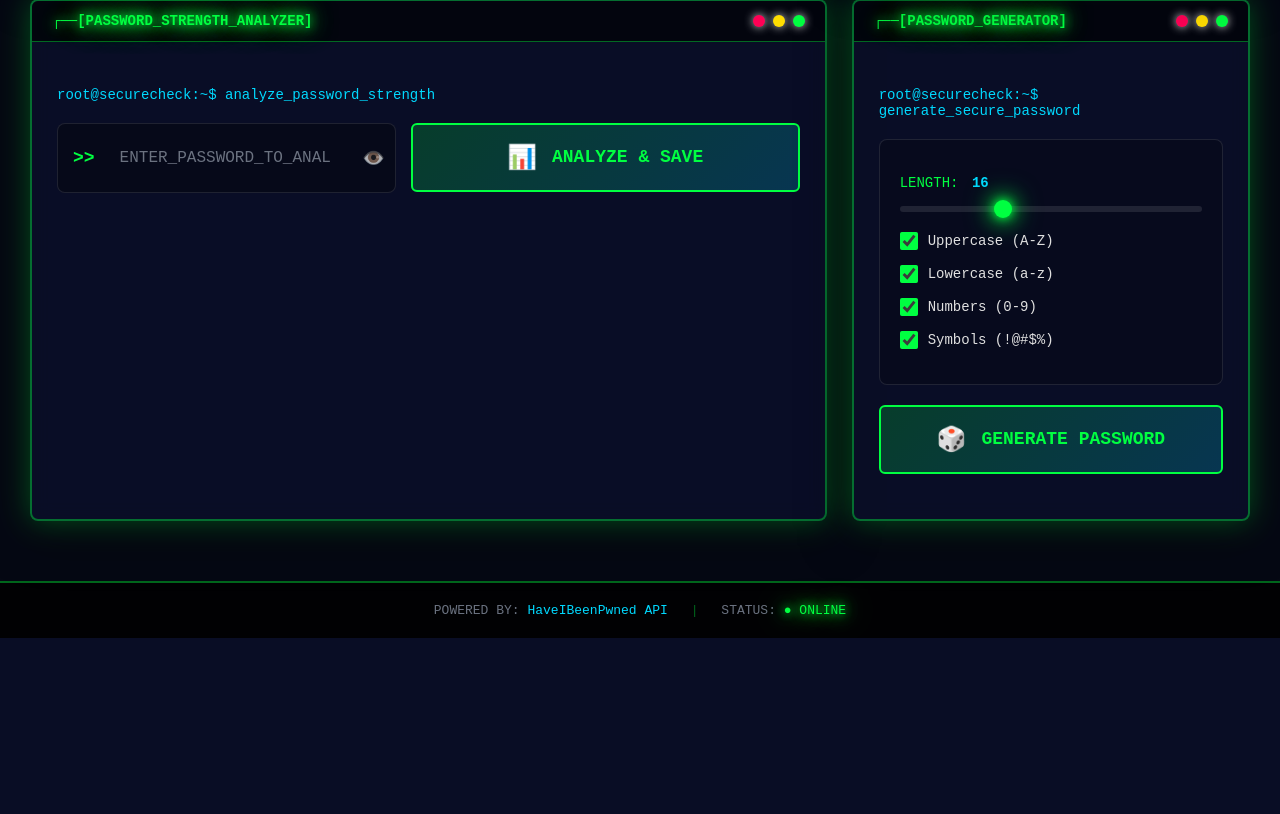
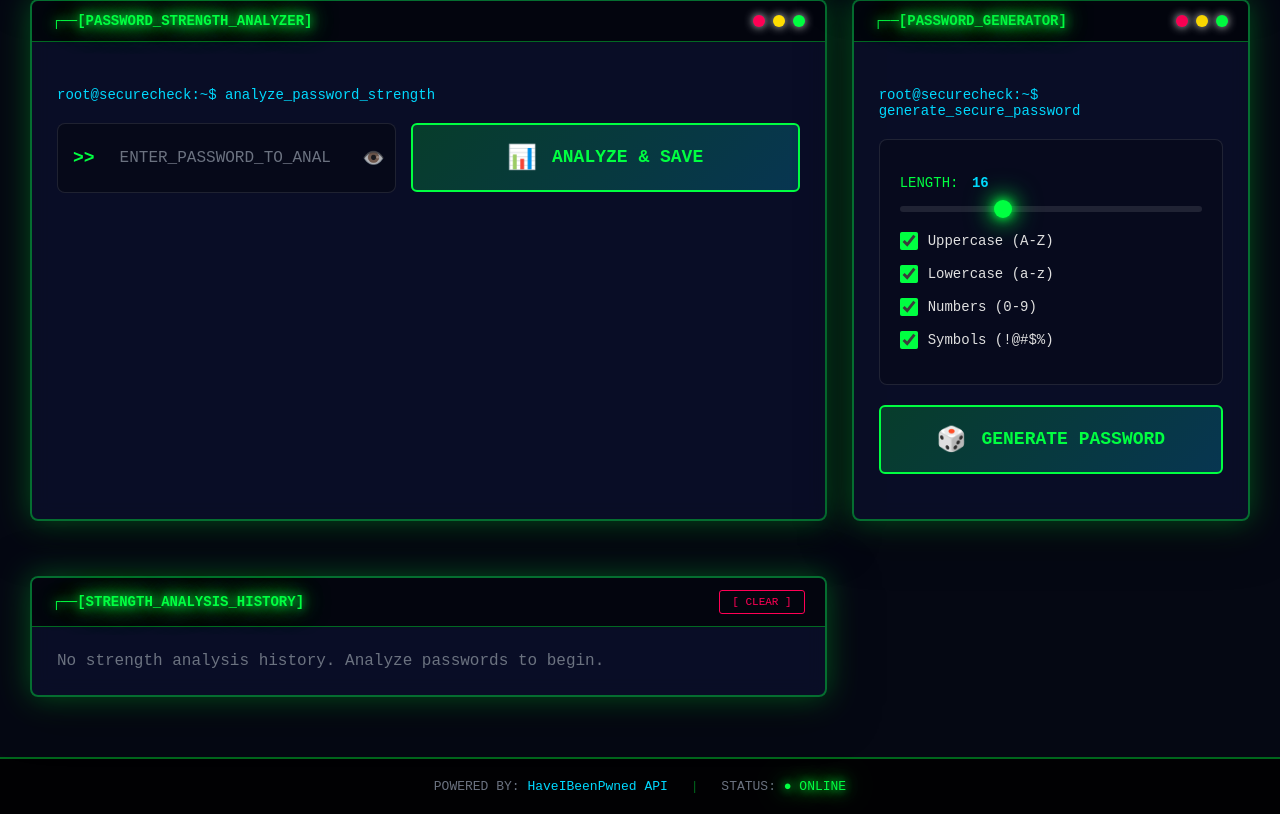
Before and after one commit to Kev-11/Password_checker, a Flask app: page / in a window 1280 px wide. Shown: the part 1311-2125 px from the top of the page. Before the commit the page ends 1949 px from the top, so only its background shows below. Run offline with Flask 3, Linux system fonts and the light colour scheme; some libraries are stand-ins or nearby versions.

Commit message:
Feature: Load password strength history for signed-in users

```diff
--- a/static/css/style.css
+++ b/static/css/style.css
@@ -1049,6 +1049,151 @@
     letter-spacing: 1px;
 }
 
+/* ============================================
+   STRENGTH ANALYSIS HISTORY SECTION
+   ============================================ */
+
+.strength-history-section {
+    margin-bottom: 30px;
+}
+
+.strength-history-list {
+    max-height: 500px;
+    overflow-y: auto;
+}
+
+.strength-history-item {
+    background: rgba(0, 0, 0, 0.4);
+    padding: 15px;
+    margin-bottom: 12px;
+    border-radius: 6px;
+    border-left: 4px solid;
+    transition: all 0.3s ease;
+    cursor: pointer;
+}
+
+.strength-history-item:hover {
+    background: rgba(0, 0, 0, 0.6);
+    transform: translateX(5px);
+}
+
+.strength-history-item.very-weak {
+    border-color: #ff0055;
+}
+
+.strength-history-item.weak {
+    border-color: #ff6b00;
+}
+
+.strength-history-item.fair {
+    border-color: #ffdd00;
+}
+
+.strength-history-item.good {
+    border-color: #00d9ff;
+}
+
+.strength-history-item.very-strong {
+    border-color: #00ff41;
+}
+
+.strength-history-header {
+    display: flex;
+    justify-content: space-between;
+    align-items: center;
+    margin-bottom: 10px;
+}
+
+.strength-history-level {
+    font-size: 14px;
+    font-weight: bold;
+    text-transform: uppercase;
+    letter-spacing: 1px;
+    font-family: 'Courier New', monospace;
+}
+
+.strength-history-item.very-weak .strength-history-level {
+    color: #ff0055;
+    text-shadow: 0 0 10px #ff0055;
+}
+
+.strength-history-item.weak .strength-history-level {
+    color: #ff6b00;
+    text-shadow: 0 0 10px #ff6b00;
+}
+
+.strength-history-item.fair .strength-history-level {
+    color: #ffdd00;
+    text-shadow: 0 0 10px #ffdd00;
+}
+
+.strength-history-item.good .strength-history-level {
+    color: #00d9ff;
+    text-shadow: 0 0 10px #00d9ff;
+}
+
+.strength-history-item.very-strong .strength-history-level {
+    color: #00ff41;
+    text-shadow: 0 0 10px #00ff41;
+}
+
+.strength-history-score {
+    font-size: 16px;
+    font-weight: bold;
+    color: var(--primary-color);
+    font-family: 'Courier New', monospace;
+}
+
+.strength-history-details {
+    display: grid;
+    grid-template-columns: repeat(auto-fit, minmax(150px, 1fr));
+    gap: 10px;
+    font-size: 12px;
+    color: var(--text-dim);
+    font-family: 'Courier New', monospace;
+}
+
+.strength-history-detail {
+    display: flex;
+    flex-direction: column;
+}
+
+.strength-history-detail-label {
+    color: var(--text-dim);
+    font-size: 10px;
+    text-transform: uppercase;
+    letter-spacing: 0.5px;
+    margin-bottom: 3px;
+}
+
+.strength-history-detail-value {
+    color: var(--text-primary);
+    font-size: 12px;
+    font-weight: bold;
+}
+
+.strength-history-timestamp {
+    color: var(--secondary-color);
+}
+
+.strength-history-user {
+    color: var(--primary-color);
+}
+
+/* Responsive for strength history */
+@media (max-width: 768px) {
+    .strength-history-details {
+        grid-template-columns: 1fr;
+        gap: 8px;
+    }
+
+    .strength-history-header {
+        flex-direction: column;
+        align-items: flex-start;
+        gap: 8px;
+    }
+}
+
 /* Footer */
 .main-footer {
     background: rgba(0, 0, 0, 0.8);
--- a/static/js/app.js
+++ b/static/js/app.js
@@ -156,6 +156,7 @@
             // User is signed in
             showMainApp(user);
             loadUserHistory(user.uid);
+            loadStrengthHistory(user.uid);
         } else {
             // User is signed out
             showAuthModal();
@@ -528,6 +529,81 @@
         } catch (error) {
             console.error('Error clearing history:', error);
             showNotification('Error clearing history', 'error');
+        }
+    }
+}
+
+// Load strength analysis history
+async function loadStrengthHistory(userId) {
+    try {
+        const historyRef = database.ref(`users/${userId}/strength_history`).orderByChild('timestamp').limitToLast(20);
+
+        historyRef.on('value', (snapshot) => {
+            const historyList = document.getElementById('strength-history-list');
+            historyList.innerHTML = '';
+
+            const data = snapshot.val();
+
+            if (!data) {
+                historyList.innerHTML = '<p class="dim-text">No strength analysis history. Analyze passwords to begin.</p>';
+                return;
+            }
+
+            const historyArray = Object.entries(data).reverse();
+
+            historyArray.forEach(([key, item]) => {
+                const historyItem = document.createElement('div');
+                const levelClass = item.strength_level.toLowerCase().replace(' ', '-');
+                historyItem.className = `strength-history-item ${levelClass}`;
+
+                const date = new Date(item.timestamp);
+                const formattedDate = date.toLocaleString();
+
+                historyItem.innerHTML = `
+                    <div class="strength-history-header">
+                        <span class="strength-history-level">${item.strength_level}</span>
+                        <span class="strength-history-score">${item.strength_score}%</span>
+                    </div>
+                    <div class="strength-history-details">
+                        <div class="strength-history-detail">
+                            <span class="strength-history-detail-label">Date & Time</span>
+                            <span class="strength-history-detail-value strength-history-timestamp">${formattedDate}</span>
+                        </div>
+                        <div class="strength-history-detail">
+                            <span class="strength-history-detail-label">Crack Time</span>
+                            <span class="strength-history-detail-value">${item.crack_time}</span>
+                        </div>
+                        <div class="strength-history-detail">
+                            <span class="strength-history-detail-label">Password Length</span>
+                            <span class="strength-history-detail-value">${item.password_length} characters</span>
+                        </div>
+                        <div class="strength-history-detail">
+                            <span class="strength-history-detail-label">User</span>
+                            <span class="strength-history-detail-value strength-history-user">${auth.currentUser.email}</span>
+                        </div>
+                    </div>
+                `;
+
+                historyList.appendChild(historyItem);
+            });
+        });
+    } catch (error) {
+        console.error('Error loading strength history:', error);
+    }
+}
+
+// Clear strength history
+async function clearStrengthHistory() {
+    const user = auth.currentUser;
+    if (!user) return;
+
+    if (confirm('Are you sure you want to clear your strength analysis history?')) {
+        try {
+            await database.ref(`users/${user.uid}/strength_history`).remove();
+            showNotification('Strength history cleared successfully', 'success');
+        } catch (error) {
+            console.error('Error clearing strength history:', error);
+            showNotification('Error clearing strength history', 'error');
         }
     }
 }
--- a/templates/index.html
+++ b/templates/index.html
@@ -361,6 +361,19 @@
                     </div>
                 </section>
 
+                <!-- Strength Analysis History Section -->
+                <section class="terminal-window strength-history-section">
+                    <div class="terminal-header">
+                        <span class="terminal-title">┌──[STRENGTH_ANALYSIS_HISTORY]</span>
+                        <button class="clear-history-btn" onclick="clearStrengthHistory()">[ CLEAR ]</button>
+                    </div>
+                    <div class="terminal-body">
+                        <div id="strength-history-list" class="strength-history-list">
+                            <p class="dim-text">No strength analysis history. Analyze passwords to begin.</p>
+                        </div>
+                    </div>
+                </section>
+
                 <!-- History Section -->
                 <section class="terminal-window history-section">
                     <div class="terminal-header">
```
